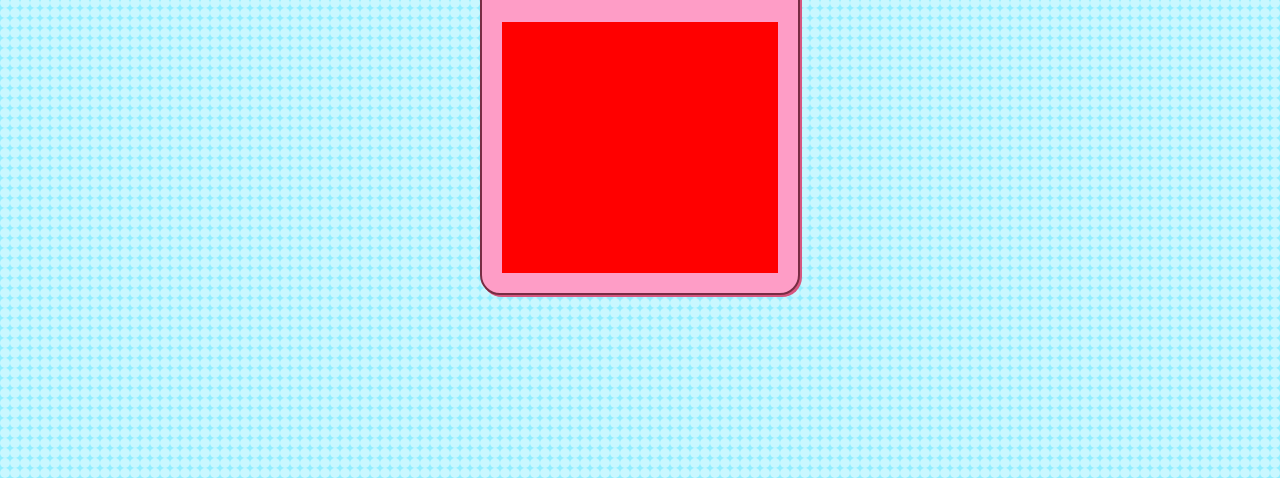
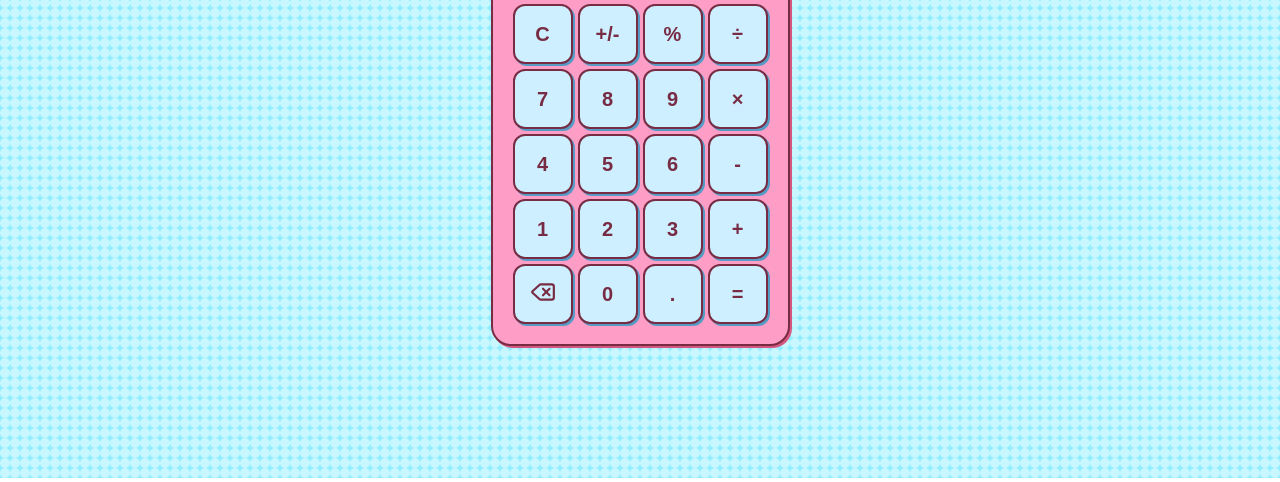
Before and after one commit to rizqyazhar/koda-b10-html7, a plain HTML site: page index.html in a window 1280 px wide. Shown: the part 322-804 px from the top of the page. Drawn offline with Linux system fonts and the light colour scheme.

Commit message:
feat: add key buttons calculator

```diff
--- a/index.html
+++ b/index.html
@@ -36,7 +36,45 @@
           <p>62</p>
         </div>
       </div>
-      <div class="box-buttons"></div>
+      <div class="box-buttons">
+        <button class="key-btn">C</button>
+        <button class="key-btn">+/-</button>
+        <button class="key-btn">%</button>
+        <button class="key-btn">&divide;</button>
+        <button class="key-btn">7</button>
+        <button class="key-btn">8</button>
+        <button class="key-btn">9</button>
+        <button class="key-btn">&times;</button>
+        <button class="key-btn">4</button>
+        <button class="key-btn">5</button>
+        <button class="key-btn">6</button>
+        <button class="key-btn">-</button>
+        <button class="key-btn">1</button>
+        <button class="key-btn">2</button>
+        <button class="key-btn">3</button>
+        <button class="key-btn">+</button>
+        <button class="key-btn">
+          <svg
+            xmlns="http://www.w3.org/2000/svg"
+            width="26"
+            height="26"
+            viewBox="0 0 24 24"
+            fill="none"
+            stroke="currentColor"
+            stroke-width="2"
+            stroke-linecap="round"
+            stroke-linejoin="round"
+            class="lucide lucide-delete preview-icon">
+            <path
+              d="M10 5a2 2 0 0 0-1.344.519l-6.328 5.74a1 1 0 0 0 0 1.481l6.328 5.741A2 2 0 0 0 10 19h10a2 2 0 0 0 2-2V7a2 2 0 0 0-2-2z" />
+            <path d="m12 9 6 6" />
+            <path d="m18 9-6 6" />
+          </svg>
+        </button>
+        <button class="key-btn">0</button>
+        <button class="key-btn">.</button>
+        <button class="key-btn">=</button>
+      </div>
     </div>
   </body>
 </html>
--- a/style.css
+++ b/style.css
@@ -22,7 +22,7 @@ body {
 }
 
 .box-calc {
-  width: 25%;
+  width: fit-content;
   background-color: #fe9dc6;
   border: 2px solid #772c43;
   box-shadow: 2px 2px 0 0 #d6567f;
@@ -66,5 +66,19 @@ body {
 
 .box-buttons {
   grid-row: 5 / 13;
-  background-color: red;
+  display: grid;
+  grid-template-columns: repeat(4, 60px);
+  grid-template-rows: repeat(5, 60px);
+  gap: 5px;
 }
+
+.key-btn {
+  background-color: #ceefff;
+  outline: none;
+  border: 2px solid #772c43;
+  border-radius: 12px;
+  box-shadow: 2px 2px 0 0 #569bc5;
+  font-weight: 700;
+  font-size: 20px;
+  color: #772c43;
+}
```
